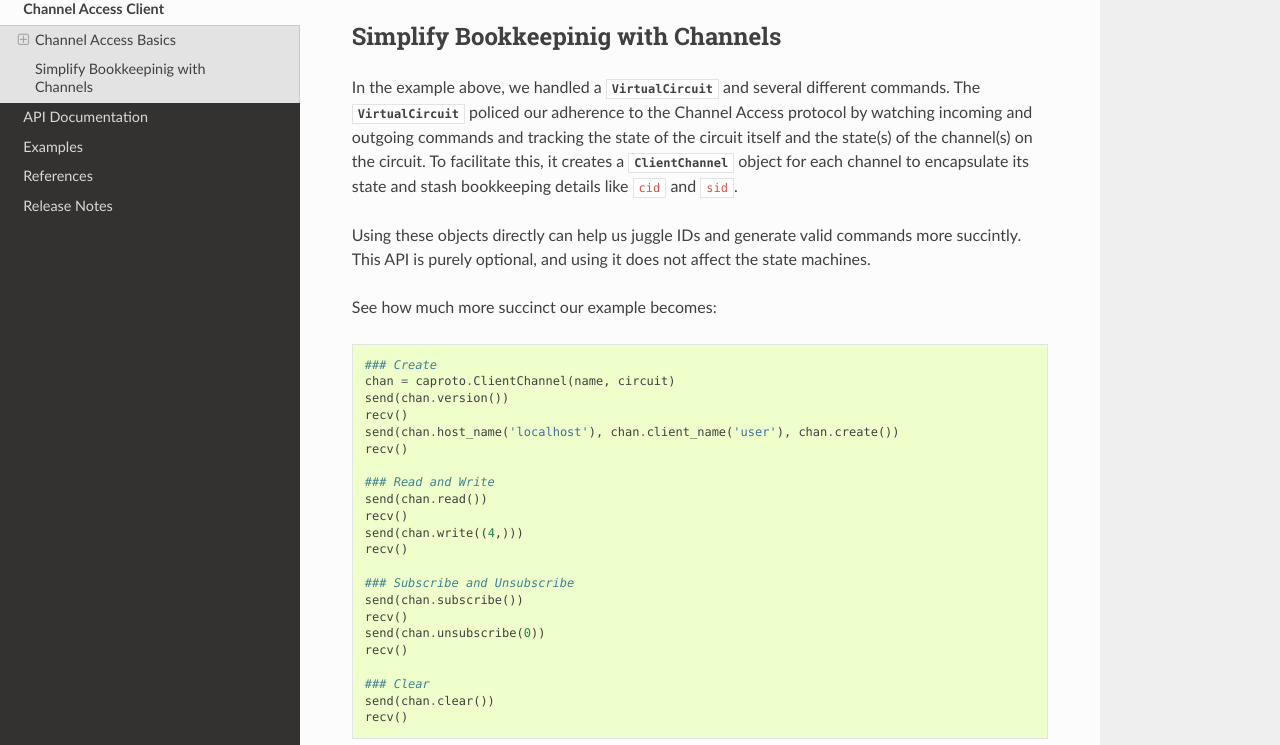
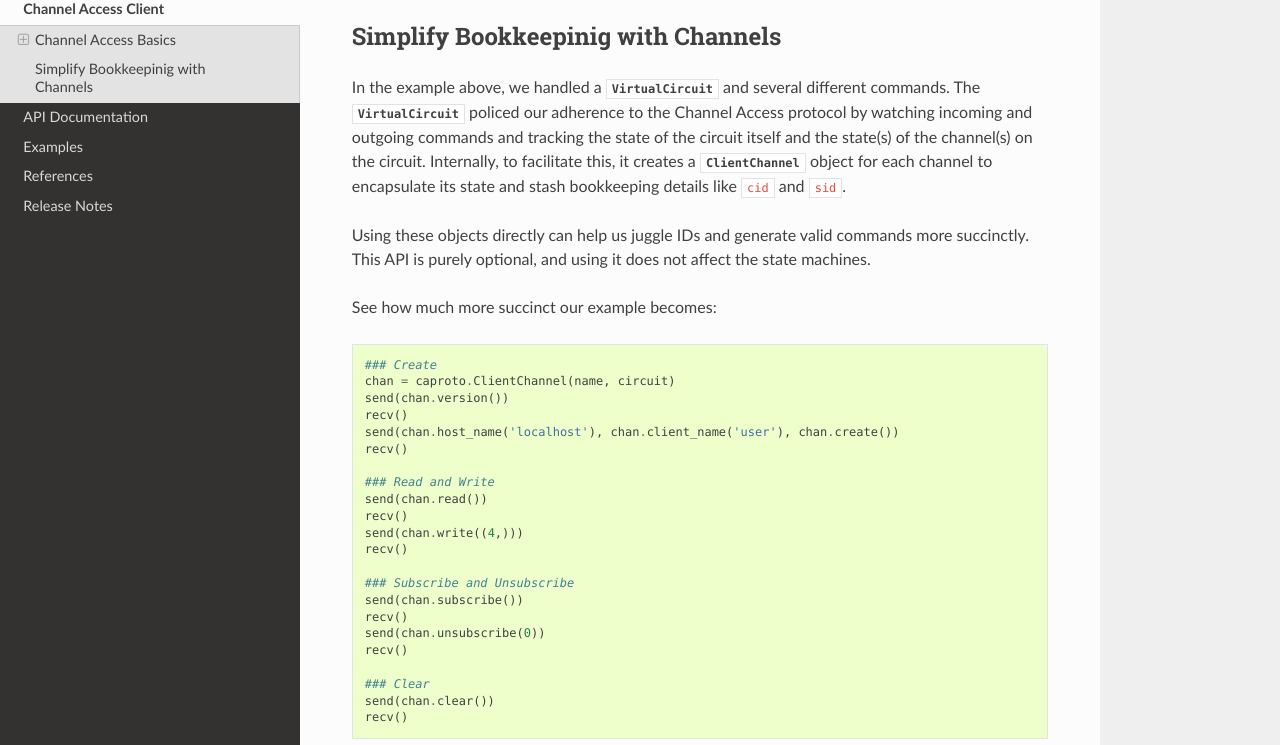
Before and after one commit to caproto/caproto, a Sphinx documentation site: the page built from doc/source/basics.rst, in a window 1280 px wide and 900 px high, scrolled down 7803 px, cut to the strip 155-900 px from the top of the window. Built offline with Sphinx 7.4.7 and the Read the Docs theme 2.0.0, drawn with Linux system fonts in a browser that asks for light colours; some of the changed text lies outside the part shown.

```diff
--- a/doc/source/api.rst
+++ b/doc/source/api.rst
@@ -19,7 +19,7 @@ Take :class:`VersionRequest` as an example.
     import caproto
     com = caproto.VersionRequest(version=13, priority=0)
 
-A Command has a useful repr:
+A Command has a useful ``__repr__()``:
 
 .. ipython:: python
 
--- a/doc/source/basics.rst
+++ b/doc/source/basics.rst
@@ -391,12 +391,12 @@ In the example above, we handled a :class:`VirtualCircuit` and several
 different commands. The :class:`VirtualCircuit` policed our adherence to the
 Channel Access protocol by watching incoming and outgoing commands and tracking
 the state of the circuit itself and the state(s) of the channel(s) on the
-circuit.  To facilitate this, it creates a :class:`ClientChannel` object for
-each channel to encapsulate its state and stash bookkeeping details like
-``cid`` and ``sid``.
+circuit. Internally, to facilitate this, it creates a :class:`ClientChannel`
+object for each channel to encapsulate its state and stash bookkeeping details
+like ``cid`` and ``sid``.
 
 Using these objects directly can help us juggle IDs and generate valid commands
-more succintly. This API is purely optional, and using it does not affect
+more succinctly. This API is purely optional, and using it does not affect
 the state machines.
 
 See how much more succinct our example becomes:
--- a/doc/source/index.rst
+++ b/doc/source/index.rst
@@ -50,7 +50,7 @@ How do you know it works?
 =========================
 
 * It can talk to libca as a client --- for example, reading, writing to, and
-  monitoring the simulated motor ioc, motorsim.
+  monitoring the simulated motor IOC, motorsim.
 * It can talk to libca as a server --- for example, responding correctly to
   caget, caput, camonitor.
 * The Python module that specifies the byte layout of each command is generated
--- a/doc/source/references.rst
+++ b/doc/source/references.rst
@@ -10,3 +10,7 @@ These resources were useful in the development of this project.
 * `Ken Lauer's homebrew-epics formula <https://github.com/danielballan/motorsim/tree/homebrew-epics>`_
 * `This tech-talk post <http://www.aps.anl.gov/epics/tech-talk/2012/msg00948.php>`_
 * `This OSX-tuned branch of motorSim <https://github.com/danielballan/motorsim/tree/homebrew-epics>`_
+* `sans-I/O documentation <http://sans-io.readthedocs.io/>`_
+* the documentation and source code of `h11 <https://h11.readthedocs.io/>`_ and
+  `pyepics <https://github.com/pyepics/pyepics>`_
+* the source code of `epics-base <https://github.com/epics-base/epics-base/>`_
```
Also changed, not shown: other parts of doc/source/basics.rst (+1 -1 lines), other parts of doc/source/index.rst (+1 -1 lines), 1 other file.
